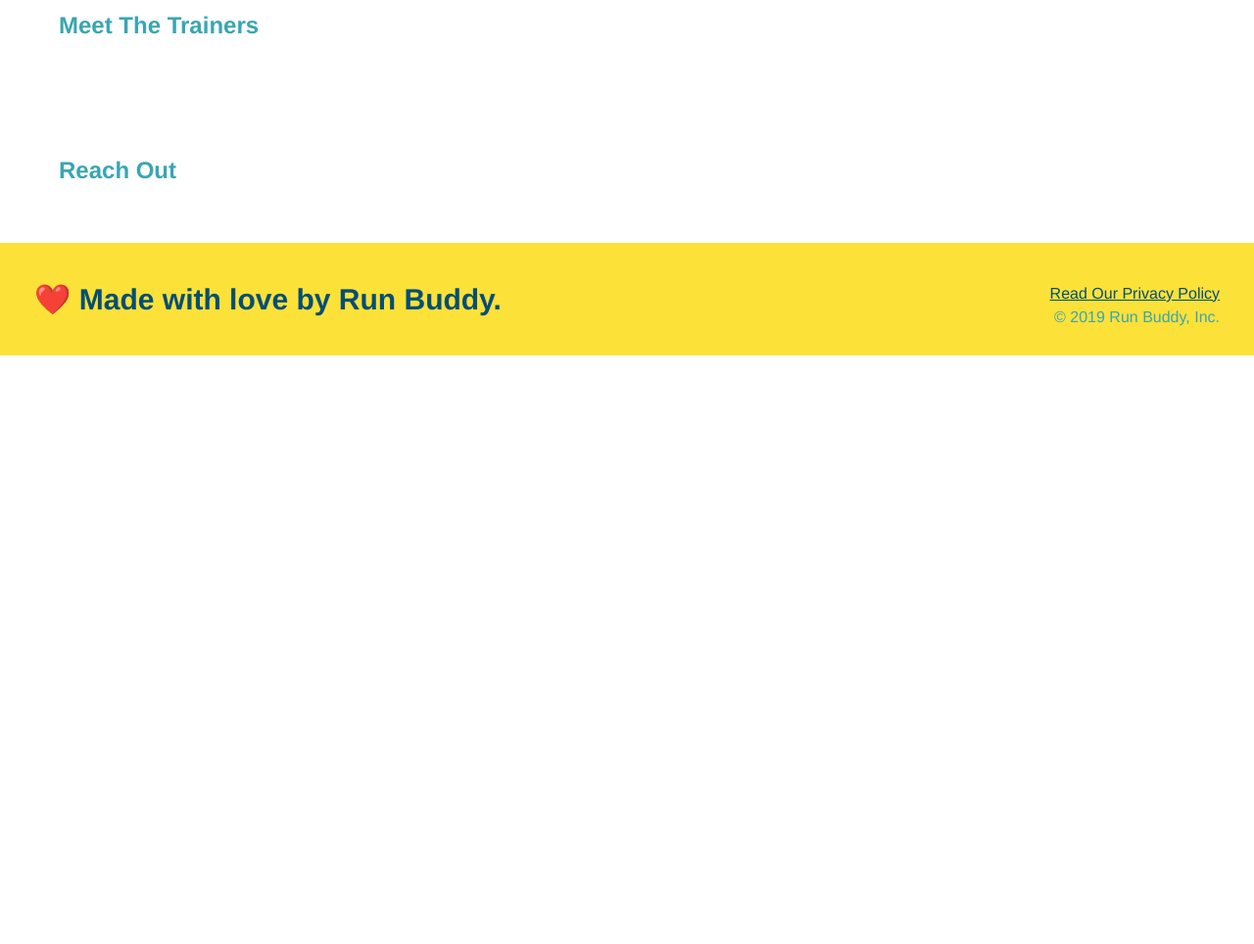
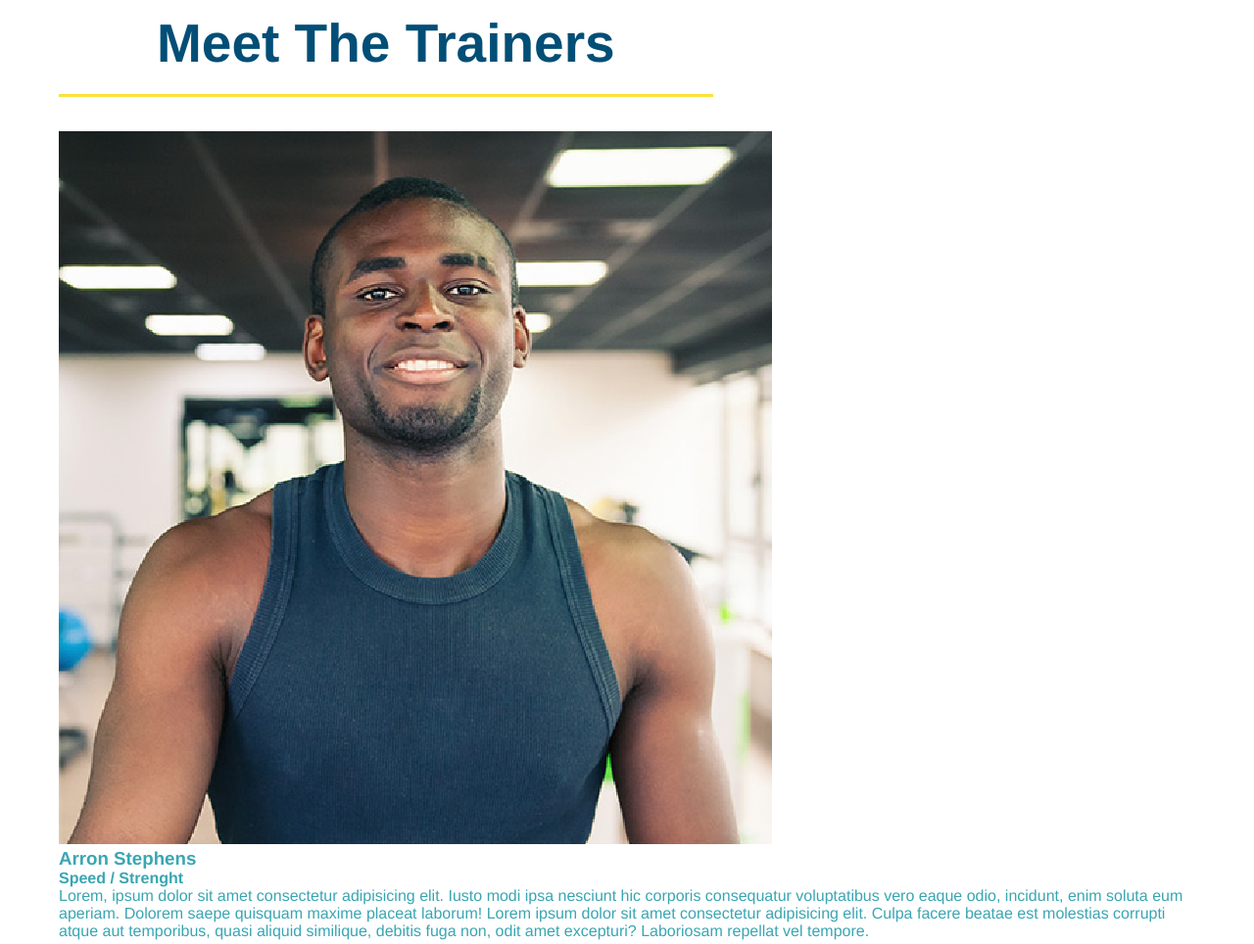
Before and after one commit to Sarabarnett/run-buddy, a plain HTML site: page index.html in a window 1280 px wide. Shown: the part 2880-3844 px from the top of the page at 98% size. Before the commit the page ends 3243 px from the top, so only its background shows below. Drawn offline with Linux system fonts and the light colour scheme.

Commit message:
start of trainer bios

```diff
--- a/index.html
+++ b/index.html
@@ -106,8 +106,21 @@
         </section>
 
         <!--"meet the trainers" section-->
-        <section>
-            <h2>Meet The Trainers</h2>
+        <section id="your-trainers" class="trainers">
+            <h2 class="section-title primary-border">
+                Meet The Trainers
+            </h2>
+
+            <article class="trainer">
+                <img src="./assets/images/trainer-1.jpg" alt="Arron Stephens in his workout clothes, ready to pump iron." />
+                <div class="trainer-bio">
+                    <h3>Arron Stephens</h3>
+                    <h4>Speed / Strenght</h4>
+                    <p>
+                        Lorem, ipsum dolor sit amet consectetur adipisicing elit. Iusto modi ipsa nesciunt hic corporis consequatur voluptatibus vero eaque odio, incidunt, enim soluta eum aperiam. Dolorem saepe quisquam maxime placeat laborum! Lorem ipsum dolor sit amet consectetur adipisicing elit. Culpa facere beatae est molestias corrupti atque aut temporibus, quasi aliquid similique, debitis fuga non, odit amet excepturi? Laboriosam repellat vel tempore.
+                    </p>
+                </div>
+            </article>
         </section>
 
         <!--"reach out" section-->
```
Also changed, not shown: assets/images/trainer-1.jpg (added), assets/images/trainer-2.jpg (added), assets/images/trainer-3.jpg (added).
